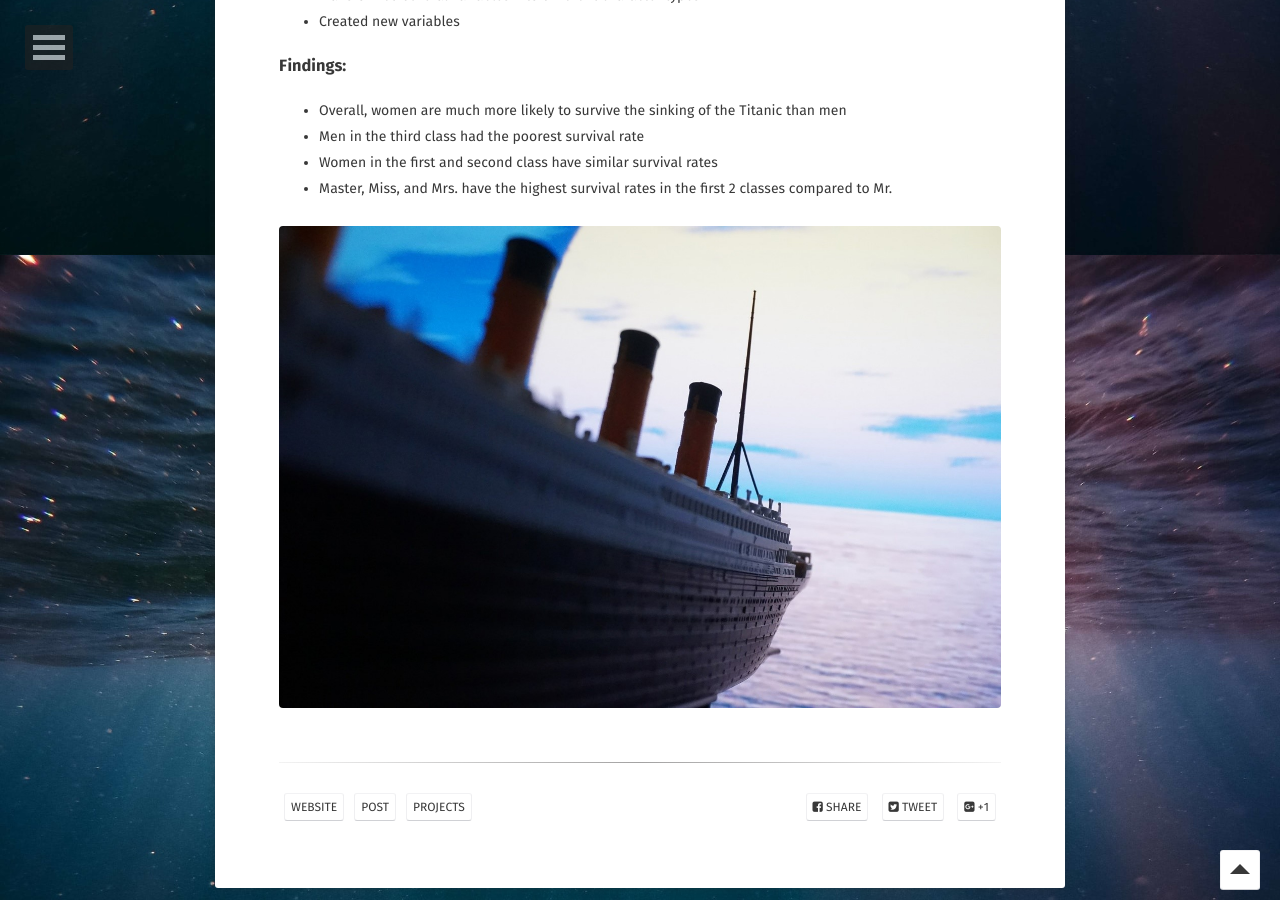
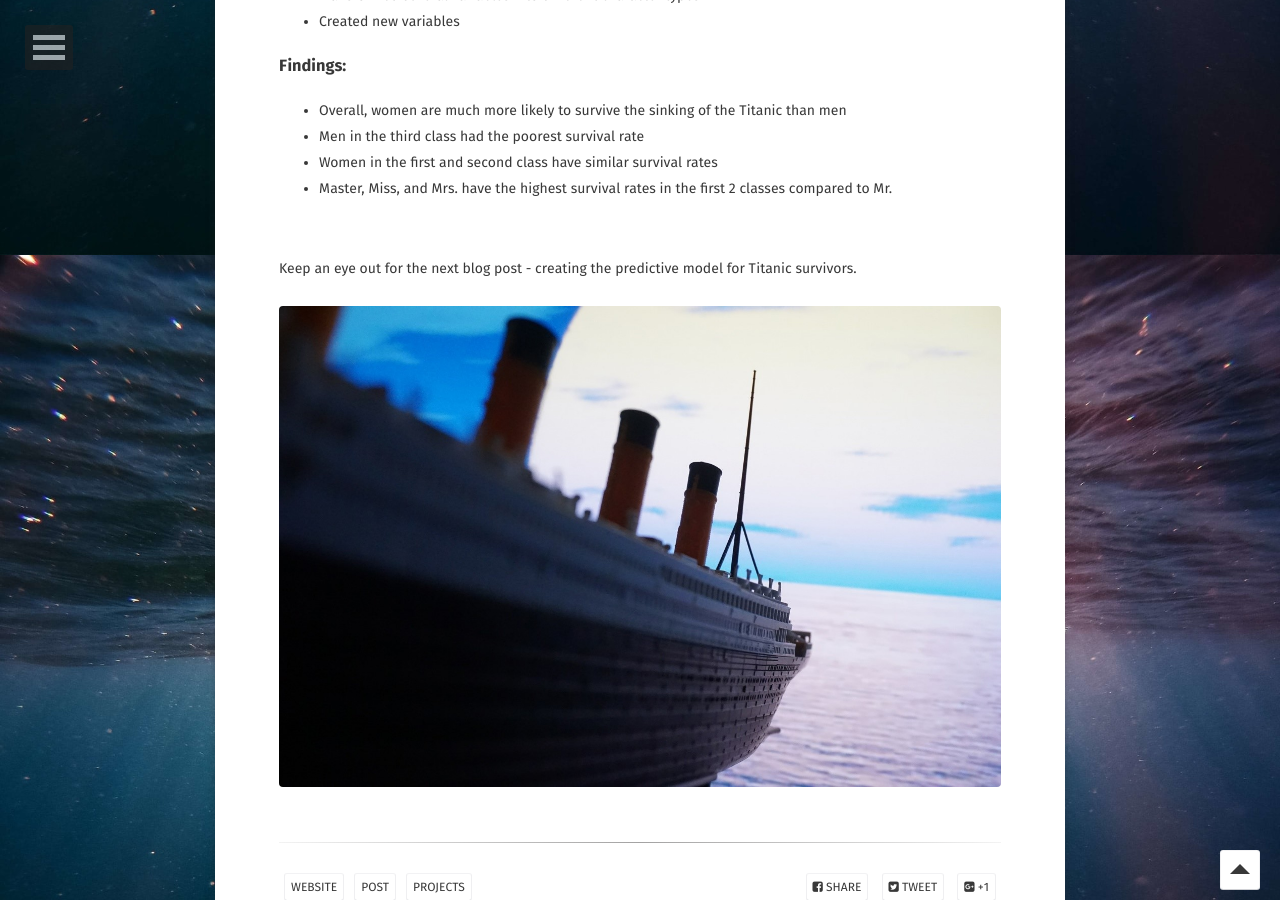
Before and after one commit to sarahschirduan/sarahschirduan.github.io, a Jekyll site: the page built from _posts/2019-06-15-titanic-part1.md, in a window 1280 px wide and 900 px high, scrolled down 6465 px. Built offline with Jekyll 4.4.1, drawn with Linux system fonts in a browser that asks for light colours; some web fonts are replaced.

Commit message:
Update 2019-06-15-titanic-part1.md

```diff
--- a/_posts/2019-06-15-titanic-part1.md
+++ b/_posts/2019-06-15-titanic-part1.md
@@ -142,6 +142,9 @@ Note whenever you see a #, this signifies a comment, it is not executable code b
 * Women in the first and second class have similar survival rates
 * Master, Miss, and Mrs. have the highest survival rates in the first 2 classes compared to Mr.
 
+<br>
+
+Keep an eye out for the next blog post - creating the predictive model for Titanic survivors.
 
 <figure>
 <a href="/assets/img/1titanic9.jpg"><img src="/assets/img/1titanic9.jpg"></a>
```
